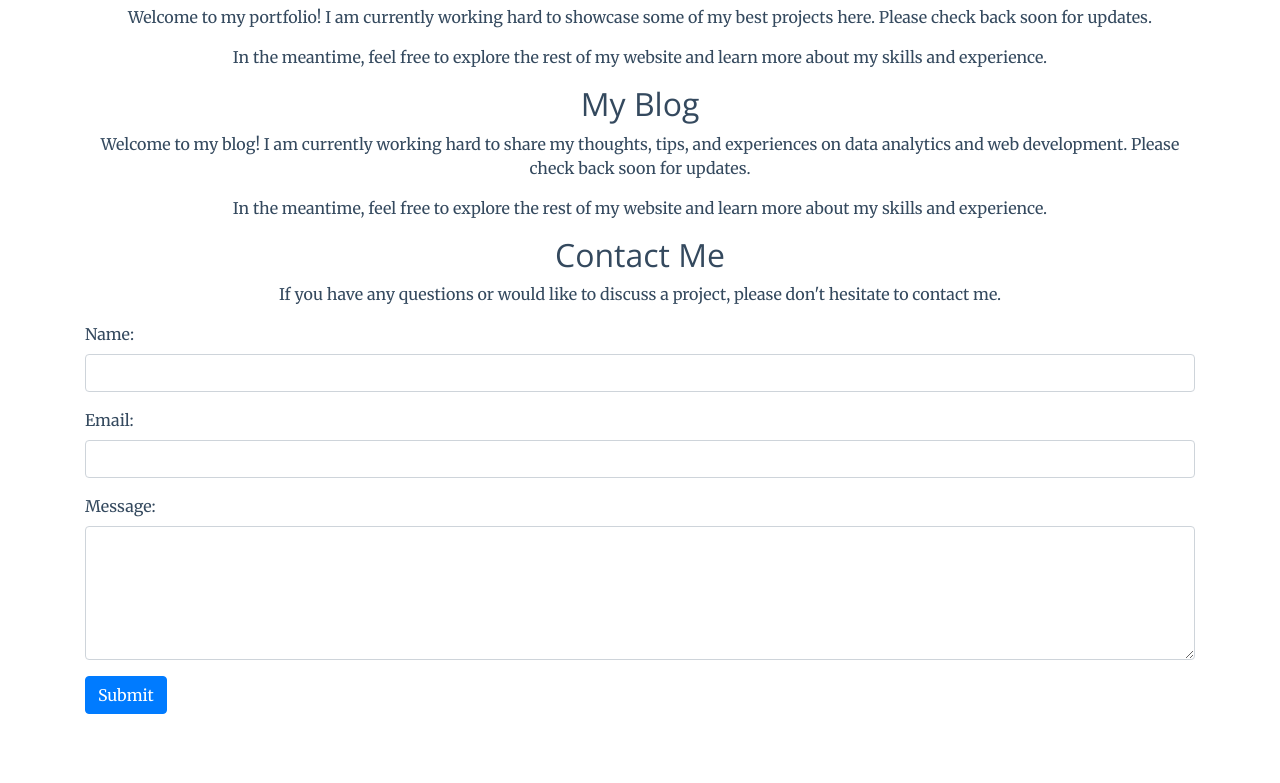
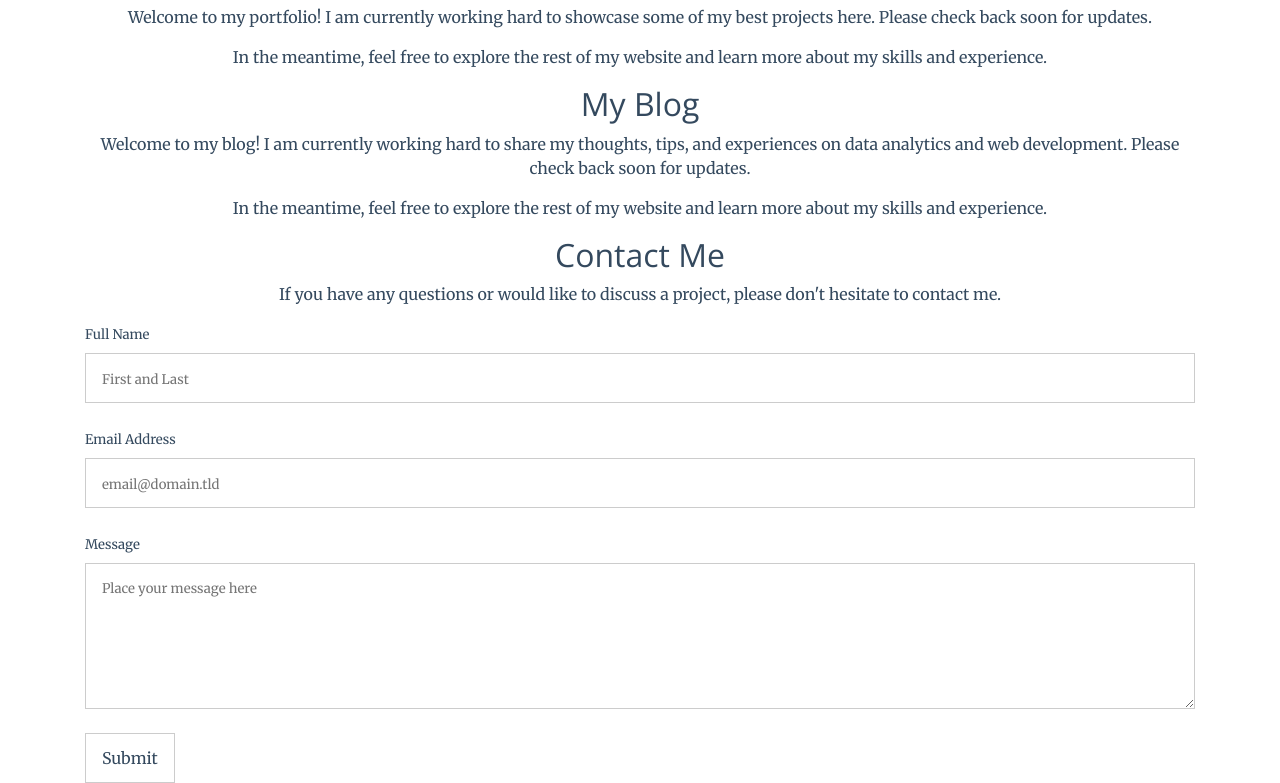
Before and after one commit to hhhcube/hhhcube.github.io, a plain HTML site: page index.html in a window 1280 px wide. Shown: the part 1297-2080 px from the top of the page. Before the commit the page ends 2011 px from the top, so only its background shows below. Drawn offline with nearby package versions, Linux system fonts and the light colour scheme.

Commit message:
Update index.html
Added Formspree. layout.css.css changed to layout.css

```diff
--- a/index.html
+++ b/index.html
@@ -4,7 +4,7 @@
     <title>My Data Analytics and Web Development Website</title>
     <link rel="stylesheet" href="https://cdn.jsdelivr.net/npm/bootstrap@4.7.0/dist/css/bootstrap.min.css">
     <link rel="stylesheet" href="styles.css">
-    <link rel="stylesheet" href="layout.css.css">
+    <link rel="stylesheet" href="layout.css">
     <link href="https://fonts.googleapis.com/css2?family=Merriweather:ital,wght@0,300;0,400;0,700;1,300;1,400;1,700&family=Open+Sans:wght@300;400;600;700;800&display=swap" rel="stylesheet">
 </head>
 <body>
@@ -141,25 +141,126 @@
             </div>
         </div>
         <div class="container">
-            <form id="contact-form" action="https://formspree.io/your@email.com" method="POST">
-                  <div class="form-group">
-                    <label for="name">Name:</label>
-                    <input type="text" class="form-control" id="name" name="name" required>
-                  </div>
-                  <div class="form-group">
-                    <label for="email">Email:</label>
-                    <input type="email" class="form-control" id="email" name="email" required>
-                  </div>
-                  <div class="form-group">
-                    <label for="message">Message:</label>
-                    <textarea class="form-control" id="message" name="message" rows="5" required></textarea>
-                  </div>
-                  <div class="form-group">
-                    <div class="g-recaptcha" data-sitekey="YOUR_SITE_KEY"></div>
-                  </div>
-                  <button type="submit" class="btn btn-primary" name="submit">Submit</button>
-            </form>
+            <form id="fs-frm" name="simple-contact-form" accept-charset="utf-8" action="https://formspree.io/f/moqzvrbo" method="post">
+                  <fieldset id="fs-frm-inputs">
+                    <label for="full-name">Full Name</label>
+                    <input type="text" name="name" id="full-name" placeholder="First and Last" required="">
+                    <label for="email-address">Email Address</label>
+                    <input type="email" name="_replyto" id="email-address" placeholder="email@domain.tld" required="">
+                    <label for="message">Message</label>
+                    <textarea rows="5" name="message" id="message" placeholder="Place your message here" required=""></textarea>
+                    <input type="hidden" name="_subject" id="email-subject" value="Contact Form Submission">
+                  </fieldset>
+                  <input type="submit" value="Submit">
+           </form>
+           <style>/* reset */
+                #fs-frm input,
+                #fs-frm select,
+                #fs-frm textarea,
+                #fs-frm fieldset,
+                #fs-frm optgroup,
+                #fs-frm label,
+                #fs-frm #card-element:disabled {
+                  font-family: inherit;
+                  font-size: 100%;
+                  color: inherit;
+                  border: none;
+                  border-radius: 0;
+                  display: block;
+                  width: 100%;
+                  padding: 0;
+                  margin: 0;
+                  -webkit-appearance: none;
+                  -moz-appearance: none;
+                }
+                #fs-frm label,
+                #fs-frm legend,
+                #fs-frm ::placeholder {
+                  font-size: .825rem;
+                  margin-bottom: .5rem;
+                  padding-top: .2rem;
+                  display: flex;
+                  align-items: baseline;
+                }
 
+                /* border, padding, margin, width */
+                #fs-frm input,
+                #fs-frm select,
+                #fs-frm textarea,
+                #fs-frm #card-element {
+                  border: 1px solid rgba(0,0,0,0.2);
+                  background-color: rgba(255,255,255,0.9);
+                  padding: .75em 1rem;
+                  margin-bottom: 1.5rem;
+                }
+                #fs-frm input:focus,
+                #fs-frm select:focus,
+                #fs-frm textarea:focus {
+                  background-color: white;
+                  outline-style: solid;
+                  outline-width: thin;
+                  outline-color: gray;
+                  outline-offset: -1px;
+                }
+                #fs-frm [type="text"],
+                #fs-frm [type="email"] {
+                  width: 100%;
+                }
+                #fs-frm [type="button"],
+                #fs-frm [type="submit"],
+                #fs-frm [type="reset"] {
+                  width: auto;
+                  cursor: pointer;
+                  -webkit-appearance: button;
+                  -moz-appearance: button;
+                  appearance: button;
+                }
+                #fs-frm [type="button"]:focus,
+                #fs-frm [type="submit"]:focus,
+                #fs-frm [type="reset"]:focus {
+                  outline: none;
+                }
+                #fs-frm [type="submit"],
+                #fs-frm [type="reset"] {
+                  margin-bottom: 0;
+                }
+                #fs-frm select {
+                  text-transform: none;
+                }
+
+                #fs-frm [type="checkbox"] {
+                  -webkit-appearance: checkbox;
+                  -moz-appearance: checkbox;
+                  appearance: checkbox;
+                  display: inline-block;
+                  width: auto;
+                  margin: 0 .5em 0 0 !important;
+                }
+
+                #fs-frm [type="radio"] {
+                  -webkit-appearance: radio;
+                  -moz-appearance: radio;
+                  appearance: radio;
+                }
+
+                /* address, locale */
+                #fs-frm fieldset.locale input[name="city"],
+                #fs-frm fieldset.locale select[name="state"],
+                #fs-frm fieldset.locale input[name="postal-code"] {
+                  display: inline;
+                }
+                #fs-frm fieldset.locale input[name="city"] {
+                  width: 52%;
+                }
+                #fs-frm fieldset.locale select[name="state"],
+                #fs-frm fieldset.locale input[name="postal-code"] {
+                  width: 20%;
+                }
+                #fs-frm fieldset.locale input[name="city"],
+                #fs-frm fieldset.locale select[name="state"] {
+                  margin-right: 3%;
+                }
+            </style>
         </div>
     </section>
     <script src="form-validation.js"></script>
```
